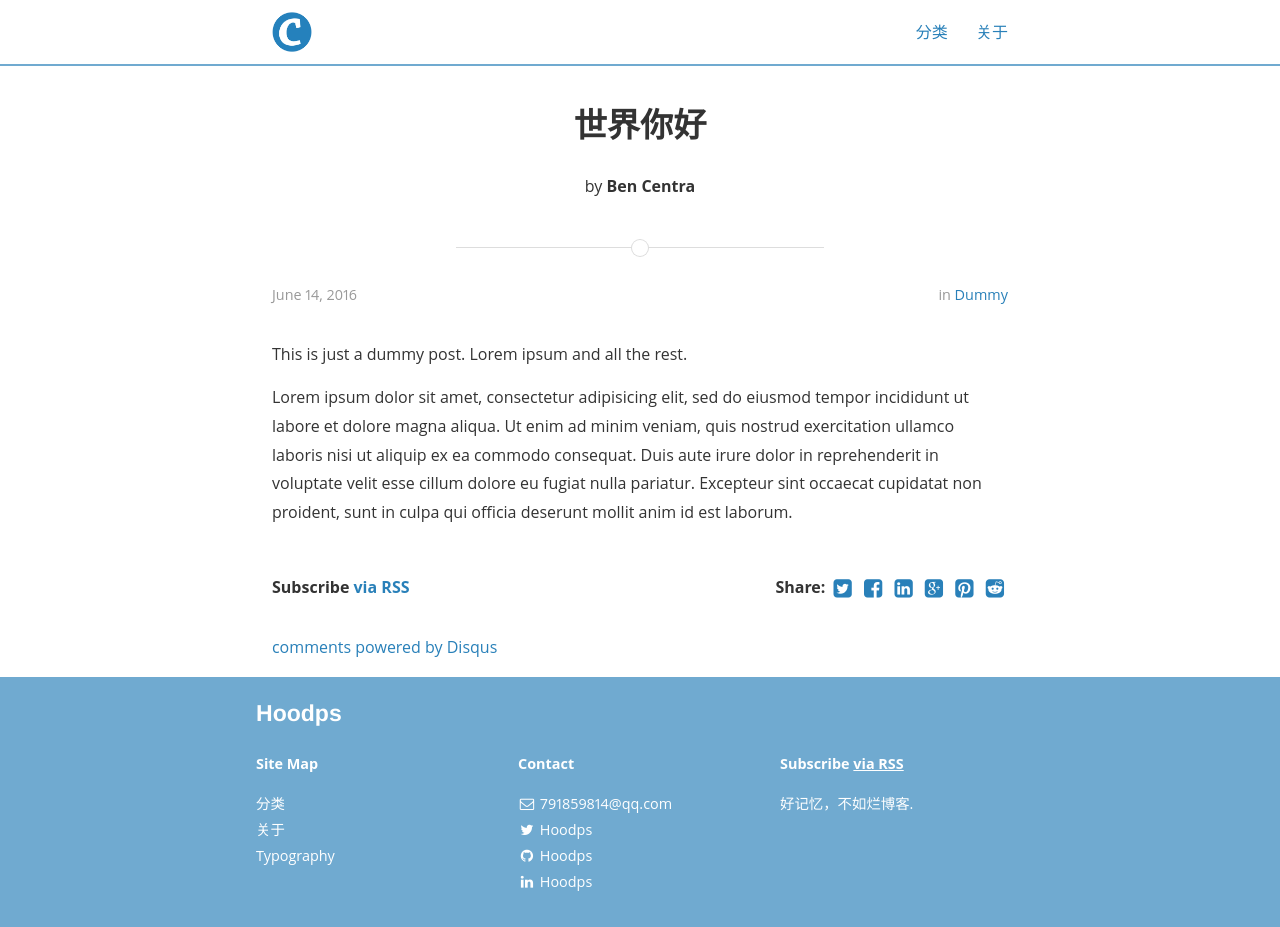
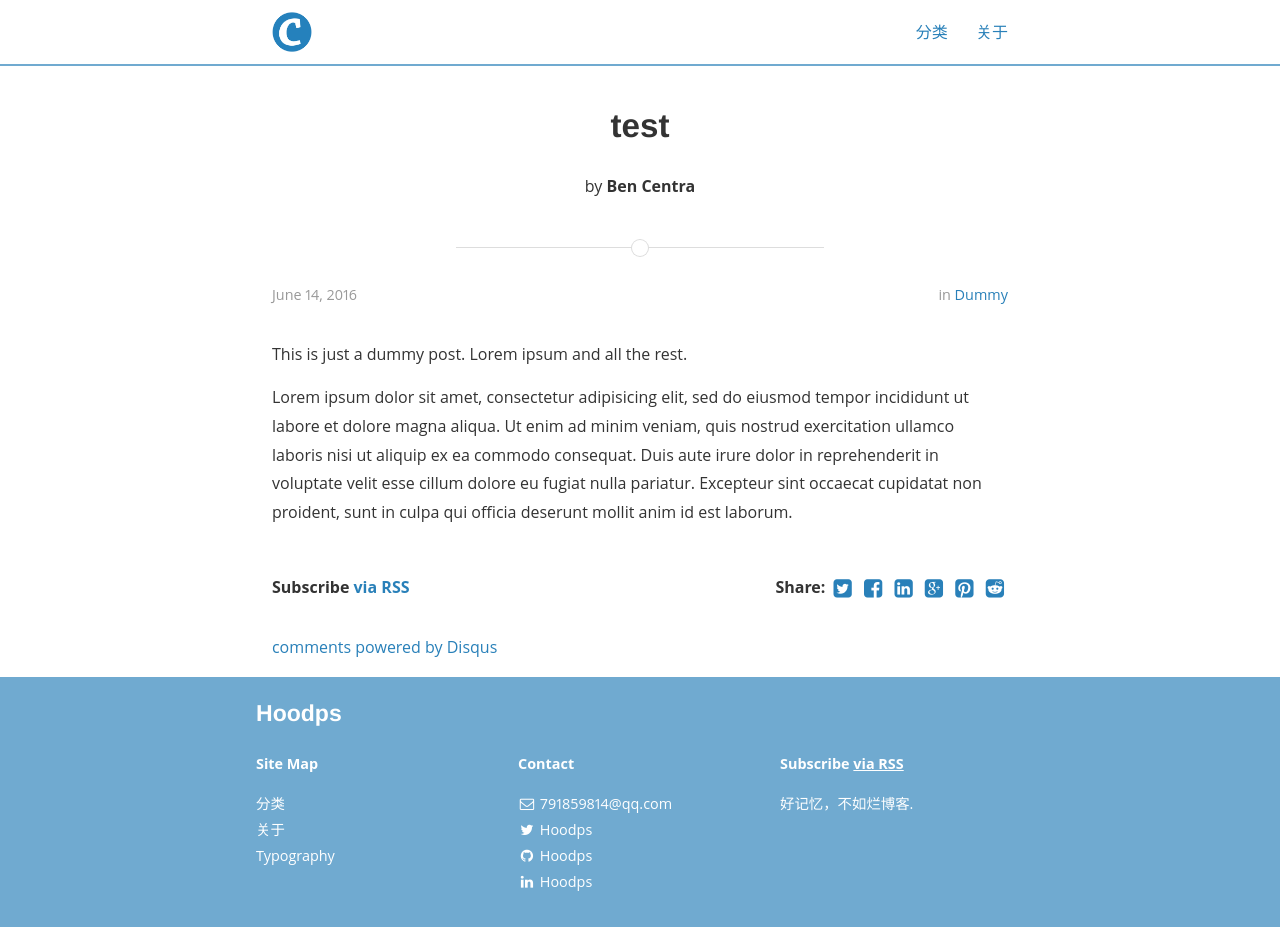
Before and after one commit to Hoodps/myblog, a Jekyll site: the page built from _posts/2016-06-14-php-strpos.markdown, in a window 1280 px wide. Built offline with Jekyll 4.4.1, drawn with Linux system fonts in a browser that asks for light colours; comment, search, counter and statistics services are not loaded.

Commit message:
first post

```diff
--- a/_posts/2016-06-14-php-strpos.markdown
+++ b/_posts/2016-06-14-php-strpos.markdown
@@ -1,6 +1,6 @@
 ---
 layout: post
-title:  "世界你好"
+title:  "test"
 date:   2016-06-14 08:43:59
 author: Ben Centra
 categories: Dummy
```
